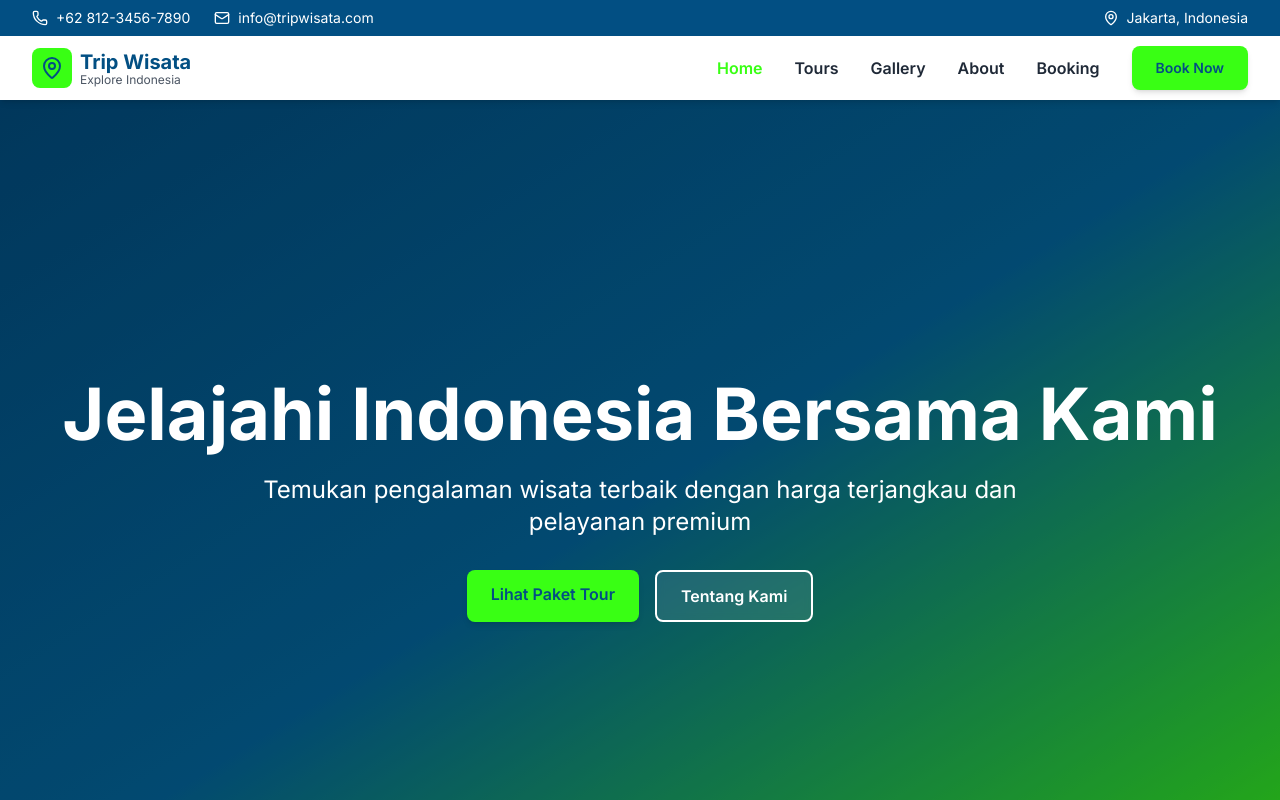
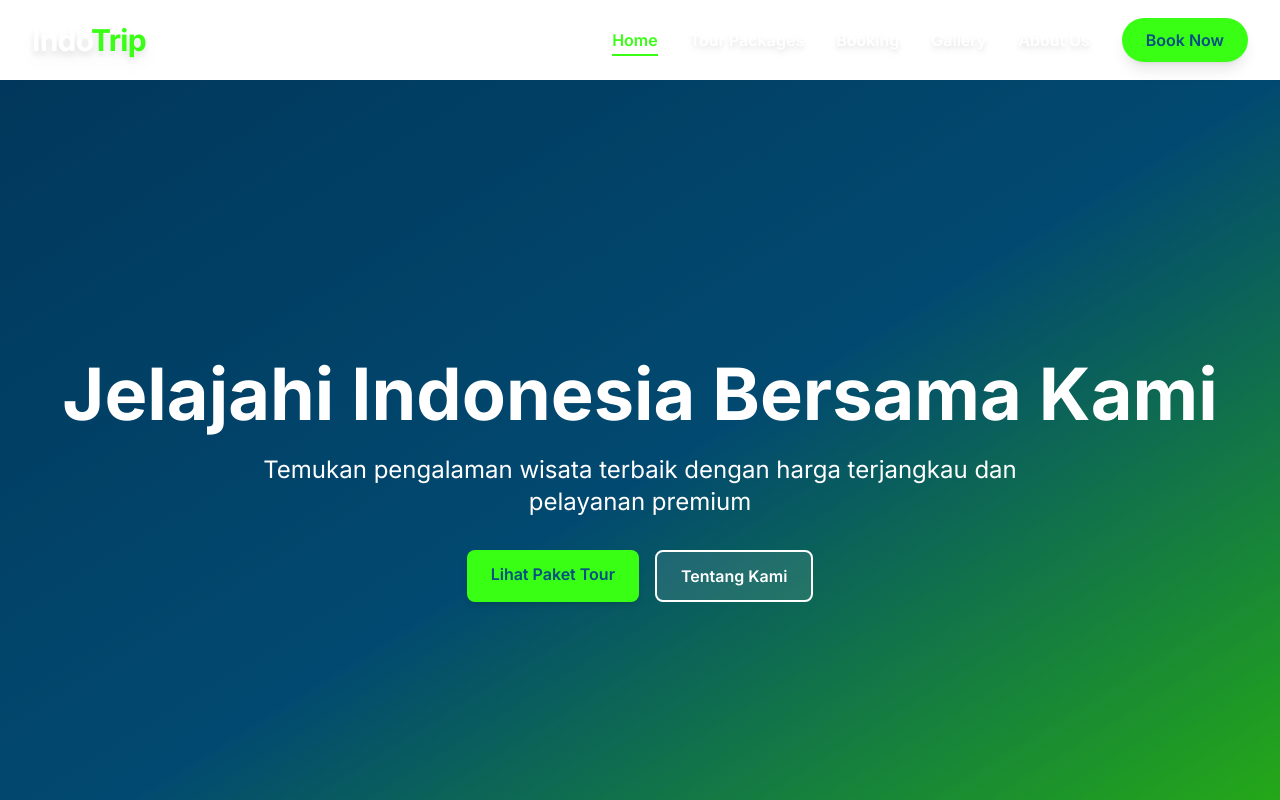
Before and after one commit to Herist20/trip-wisata, a React (Vite) app: page / in a window 1280 px wide. Shown: the top 800 px of the page. Built offline with nearby package versions, Linux system fonts and the light colour scheme.

Commit message:
feat(ui): enhance header with scroll effects and improved navigation
Add glassmorphism effect on scroll, active section detection for smooth scrolling,
and improved mobile menu with slide-in animation. Adjust main layout padding
to accommodate fixed header height.

```diff
--- a/src/components/layout/Header.jsx
+++ b/src/components/layout/Header.jsx
@@ -1,80 +1,147 @@
-import { useState } from 'react';
-import { Link, NavLink } from 'react-router-dom';
-import { Menu, X, MapPin, Phone, Mail } from 'lucide-react';
+import { useState, useEffect } from 'react';
+import { Link, NavLink, useLocation } from 'react-router-dom';
+import { Menu, X } from 'lucide-react';
 
 function Header() {
   const [isMenuOpen, setIsMenuOpen] = useState(false);
+  const [isScrolled, setIsScrolled] = useState(false);
+  const [activeSection, setActiveSection] = useState('home');
+  const location = useLocation();
+
+  // Handle scroll event for glassmorphism effect
+  useEffect(() => {
+    const handleScroll = () => {
+      const scrollPosition = window.scrollY;
+      setIsScrolled(scrollPosition > 50);
+
+      // Scroll spy for active section detection
+      const sections = ['home', 'tour-packages', 'booking', 'gallery', 'about'];
+
+      for (const section of sections) {
+        const element = document.getElementById(section);
+        if (element) {
+          const rect = element.getBoundingClientRect();
+          if (rect.top <= 100 && rect.bottom >= 100) {
+            setActiveSection(section);
+            break;
+          }
+        }
+      }
+    };
+
+    window.addEventListener('scroll', handleScroll);
+    return () => window.removeEventListener('scroll', handleScroll);
+  }, []);
+
+  // Close mobile menu on route change
+  useEffect(() => {
+    setIsMenuOpen(false);
+  }, [location]);
+
+  // Prevent body scroll when mobile menu is open
+  useEffect(() => {
+    if (isMenuOpen) {
+      document.body.style.overflow = 'hidden';
+    } else {
+      document.body.style.overflow = 'unset';
+    }
+    return () => {
+      document.body.style.overflow = 'unset';
+    };
+  }, [isMenuOpen]);
 
   const toggleMenu = () => {
     setIsMenuOpen(!isMenuOpen);
   };
 
   const navLinks = [
-    { to: '/', label: 'Home' },
-    { to: '/tours', label: 'Tours' },
-    { to: '/gallery', label: 'Gallery' },
-    { to: '/about', label: 'About' },
-    { to: '/booking', label: 'Booking' },
+    { to: '/', label: 'Home', section: 'home' },
+    { to: '/tours', label: 'Tour Packages', section: 'tour-packages' },
+    { to: '/booking', label: 'Booking', section: 'booking' },
+    { to: '/gallery', label: 'Gallery', section: 'gallery' },
+    { to: '/about', label: 'About Us', section: 'about' },
   ];
 
+  const scrollToSection = (sectionId) => {
+    const element = document.getElementById(sectionId);
+    if (element) {
+      const offset = 80; // Header height offset
+      const elementPosition = element.getBoundingClientRect().top;
+      const offsetPosition = elementPosition + window.pageYOffset - offset;
+
+      window.scrollTo({
+        top: offsetPosition,
+        behavior: 'smooth'
+      });
+    }
+  };
+
   return (
-    <header className="sticky top-0 z-50 bg-white shadow-md">
-      {/* Top Bar */}
-      <div className="bg-secondary text-white py-2 hidden md:block">
-        <div className="max-w-7xl mx-auto px-4 sm:px-6 lg:px-8">
-          <div className="flex justify-between items-center text-sm">
-            <div className="flex gap-6">
-              <div className="flex items-center gap-2">
-                <Phone className="w-4 h-4" />
-                <span>+62 812-3456-7890</span>
-              </div>
-              <div className="flex items-center gap-2">
-                <Mail className="w-4 h-4" />
-                <span>info@tripwisata.com</span>
-              </div>
-            </div>
-            <div className="flex items-center gap-2">
-              <MapPin className="w-4 h-4" />
-              <span>Jakarta, Indonesia</span>
-            </div>
-          </div>
-        </div>
-      </div>
-
-      {/* Main Navigation */}
+    <>
+      <header
+        className={`fixed top-0 left-0 right-0 z-50 transition-all duration-300 ${
+          isScrolled
+            ? 'bg-white/90 backdrop-blur-md shadow-lg'
+            : 'bg-transparent'
+        }`}
+      >
         <nav className="max-w-7xl mx-auto px-4 sm:px-6 lg:px-8">
-        <div className="flex justify-between items-center h-16">
+          <div className="flex justify-between items-center h-20">
             {/* Logo */}
-          <Link to="/" className="flex items-center gap-2 group">
-            <div className="bg-primary p-2 rounded-lg group-hover:scale-110 transition-transform">
-              <MapPin className="w-6 h-6 text-secondary" />
-            </div>
-            <div>
-              <h1 className="text-xl font-bold text-secondary">Trip Wisata</h1>
-              <p className="text-xs text-text-light -mt-1">Explore Indonesia</p>
+            <Link
+              to="/"
+              className="flex items-center gap-2 group relative z-10"
+              onClick={() => scrollToSection('home')}
+            >
+              <div className="relative">
+                <h1 className={`text-2xl md:text-3xl font-bold tracking-tight transition-colors duration-300 ${
+                  isScrolled ? 'text-secondary' : 'text-white drop-shadow-lg'
+                }`}>
+                  Indo<span className="text-primary">Trip</span>
+                </h1>
+                <div className={`absolute -bottom-1 left-0 h-0.5 w-0 bg-primary transition-all duration-300 group-hover:w-full`}></div>
               </div>
             </Link>
 
             {/* Desktop Navigation */}
-          <div className="hidden md:flex items-center gap-8">
-            {navLinks.map((link) => (
+            <div className="hidden lg:flex items-center gap-8">
+              {navLinks.map((link) => {
+                const isActive = location.pathname === link.to || activeSection === link.section;
+
+                return (
                   <NavLink
                     key={link.to}
                     to={link.to}
-                className={({ isActive }) =>
-                  `font-semibold transition-colors ${
+                    onClick={(e) => {
+                      if (location.pathname === '/' && link.section) {
+                        e.preventDefault();
+                        scrollToSection(link.section);
+                      }
+                    }}
+                    className={`relative font-semibold transition-all duration-300 group ${
                       isActive
                         ? 'text-primary'
-                      : 'text-text hover:text-primary'
-                  }`
-                }
+                        : isScrolled
+                          ? 'text-secondary hover:text-primary'
+                          : 'text-white hover:text-primary drop-shadow-md'
+                    }`}
                   >
                     {link.label}
+                    <span className={`absolute -bottom-1 left-0 h-0.5 bg-primary transition-all duration-300 ${
+                      isActive ? 'w-full' : 'w-0 group-hover:w-full'
+                    }`}></span>
                   </NavLink>
-            ))}
+                );
+              })}
+
+              {/* CTA Button */}
               <Link
                 to="/booking"
-              className="btn-primary text-sm"
+                className={`px-6 py-2.5 rounded-full font-semibold transition-all duration-300 transform hover:scale-105 ${
+                  isScrolled
+                    ? 'bg-primary text-secondary hover:bg-primary-dark shadow-md hover:shadow-xl'
+                    : 'bg-primary text-secondary hover:bg-primary-light shadow-lg hover:shadow-xl'
+                }`}
               >
                 Book Now
               </Link>
@@ -83,45 +150,102 @@ function Header() {
             {/* Mobile Menu Button */}
             <button
               onClick={toggleMenu}
-            className="md:hidden p-2 text-secondary hover:bg-gray-100 rounded-lg transition-colors"
+              className={`lg:hidden p-2 rounded-lg transition-all duration-300 z-50 ${
+                isMenuOpen
+                  ? 'bg-secondary text-white'
+                  : isScrolled
+                    ? 'text-secondary hover:bg-secondary/10'
+                    : 'text-white hover:bg-white/20'
+              }`}
               aria-label="Toggle menu"
             >
               {isMenuOpen ? <X className="w-6 h-6" /> : <Menu className="w-6 h-6" />}
             </button>
           </div>
         </nav>
+      </header>
 
-      {/* Mobile Navigation */}
+      {/* Mobile Menu Overlay */}
       {isMenuOpen && (
-        <div className="md:hidden border-t bg-white">
-          <div className="px-4 py-4 space-y-3">
-            {navLinks.map((link) => (
+        <div
+          className="fixed inset-0 bg-black/50 backdrop-blur-sm z-40 lg:hidden"
+          onClick={toggleMenu}
+        />
+      )}
+
+      {/* Mobile Navigation - Slide from right */}
+      <div
+        className={`fixed top-0 right-0 h-full w-80 max-w-[85vw] bg-white shadow-2xl z-50 lg:hidden transform transition-transform duration-300 ease-in-out ${
+          isMenuOpen ? 'translate-x-0' : 'translate-x-full'
+        }`}
+      >
+        <div className="flex flex-col h-full">
+          {/* Mobile Menu Header */}
+          <div className="flex items-center justify-between p-6 border-b border-gray-200">
+            <h2 className="text-xl font-bold text-secondary">
+              Indo<span className="text-primary">Trip</span>
+            </h2>
+            <button
+              onClick={toggleMenu}
+              className="p-2 text-secondary hover:bg-secondary/10 rounded-lg transition-colors"
+              aria-label="Close menu"
+            >
+              <X className="w-6 h-6" />
+            </button>
+          </div>
+
+          {/* Mobile Menu Links */}
+          <div className="flex-1 overflow-y-auto py-6 px-4">
+            <div className="space-y-2">
+              {navLinks.map((link) => {
+                const isActive = location.pathname === link.to;
+
+                return (
                   <NavLink
                     key={link.to}
                     to={link.to}
-                onClick={() => setIsMenuOpen(false)}
-                className={({ isActive }) =>
-                  `block py-2 px-4 rounded-lg font-semibold transition-colors ${
+                    onClick={(e) => {
+                      if (location.pathname === '/' && link.section) {
+                        e.preventDefault();
+                        scrollToSection(link.section);
+                        toggleMenu();
+                      } else {
+                        toggleMenu();
+                      }
+                    }}
+                    className={`block py-3 px-4 rounded-lg font-semibold transition-all duration-300 ${
                       isActive
-                      ? 'bg-primary text-secondary'
-                      : 'text-text hover:bg-gray-100'
-                  }`
-                }
+                        ? 'bg-primary text-secondary shadow-md'
+                        : 'text-text hover:bg-secondary/5 hover:text-primary'
+                    }`}
                   >
                     {link.label}
                   </NavLink>
-            ))}
+                );
+              })}
+            </div>
+
+            {/* Mobile CTA Button */}
+            <div className="mt-6 px-4">
               <Link
                 to="/booking"
-              onClick={() => setIsMenuOpen(false)}
-              className="block btn-primary text-center text-sm"
+                onClick={toggleMenu}
+                className="block w-full py-3 px-6 bg-primary text-secondary text-center font-semibold rounded-full shadow-lg hover:bg-primary-dark transition-all duration-300 transform hover:scale-105"
               >
                 Book Now
               </Link>
             </div>
           </div>
-      )}
-    </header>
+
+          {/* Mobile Menu Footer */}
+          <div className="p-6 border-t border-gray-200 bg-gray-50">
+            <p className="text-sm text-text-light text-center">
+              Explore the beauty of Indonesia
+            </p>
+          </div>
+        </div>
+      </div>
+    </>
   );
 }
 
--- a/src/components/layout/Layout.jsx
+++ b/src/components/layout/Layout.jsx
@@ -6,7 +6,7 @@ function Layout() {
   return (
     <div className="flex flex-col min-h-screen">
       <Header />
-      <main className="flex-grow">
+      <main className="flex-grow pt-20">
         <Outlet />
       </main>
       <Footer />
```
Lines whose indentation alone changed are shown as unchanged.
